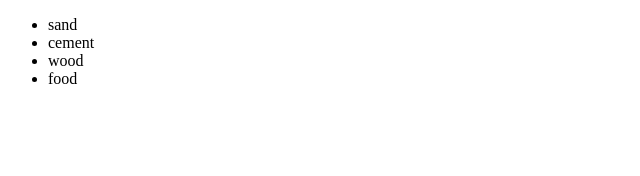
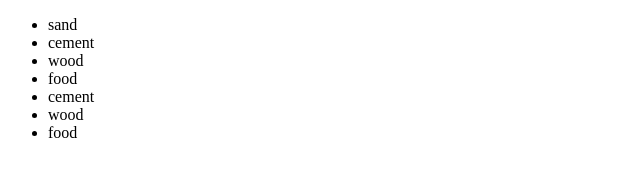
Before and after one commit to Duongninh0110/NewTestGit, a plain HTML site: page index.html in a window 1280 px wide. Shown: the whole page, without its empty margins (0-640 px from the left). Drawn offline with Linux system fonts and the light colour scheme.

Commit message:
commit index.to feature1

```diff
--- a/index.html
+++ b/index.html
@@ -10,6 +10,10 @@
 		<li>cement</li>
 		<li>wood</li>
 		<li>food</li>
+		<li>cement</li>
+		<li>wood</li>
+		<li>food</li>
+
 	</ul>
 
 </body>
```
